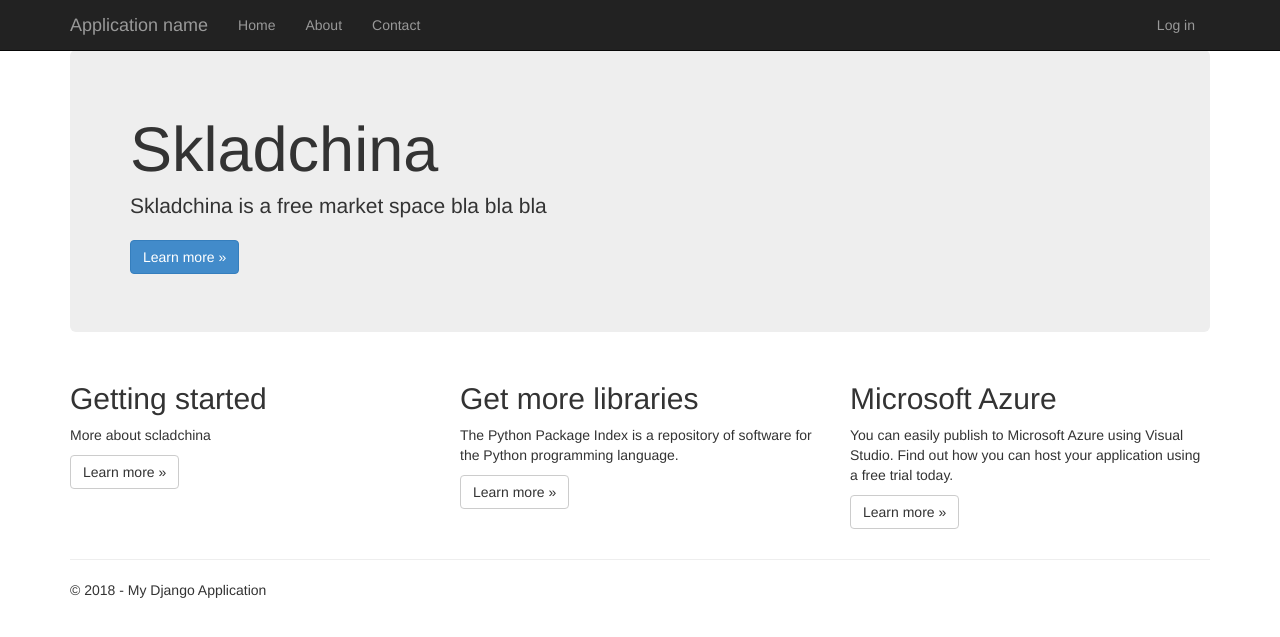
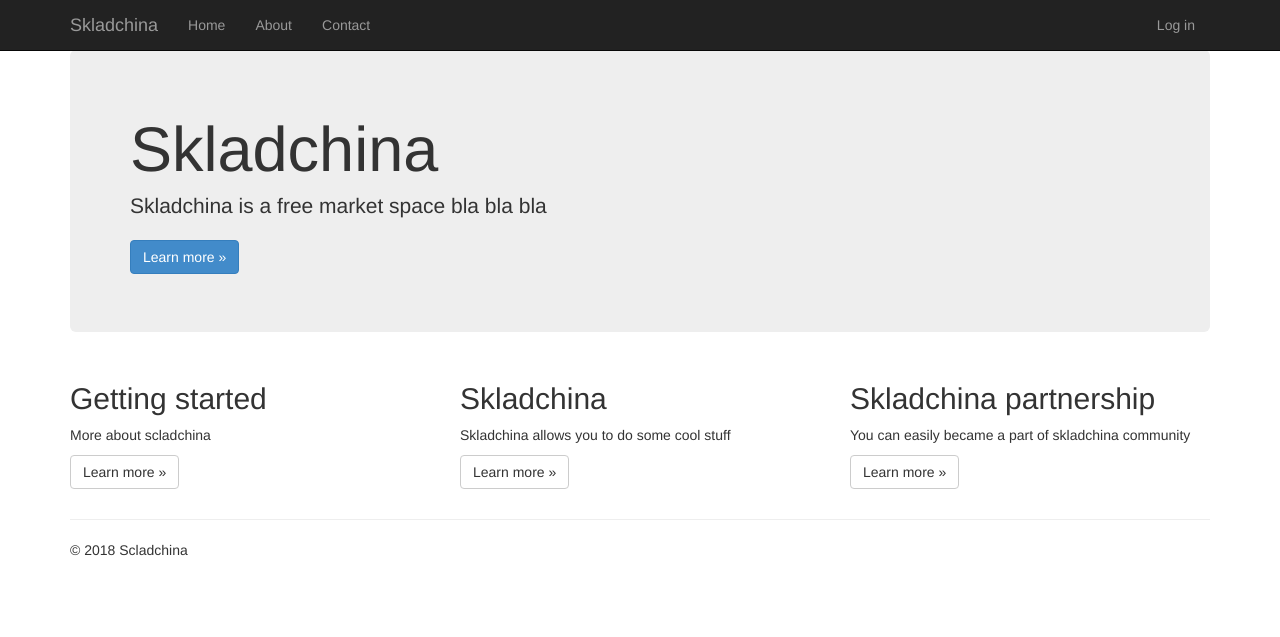
Before and after one commit to vladroov/Skladchina, a Django app: page / in a window 1280 px wide. Shown: the top 637 px of the page. Run offline with Django 3.2, Linux system fonts and the light colour scheme; some libraries are stand-ins or nearby versions.

Commit message:
Signed-off-by: vladroov <vladroov@gmail.com>

```diff
--- a/Skladchina/Skladchina/app/templates/app/about.html
+++ b/Skladchina/Skladchina/app/templates/app/about.html
@@ -2,9 +2,9 @@
 
 {% block content %}
 
-<h2>{{ title }}.</h2>
-<h3>{{ message }}</h3>
+<h2>Skladchina</h2>
+<h3>This is Scladchina</h3>
 
-<p>Use this area to provide additional information.</p>
+<p>This is additional information area.</p>
 
 {% endblock %}
--- a/Skladchina/Skladchina/app/templates/app/contact.html
+++ b/Skladchina/Skladchina/app/templates/app/contact.html
@@ -9,7 +9,6 @@
     Your adress<br />
     Your adress<br />
     <abbr title= Your phone here</abbr>
-    425.555.0100
 </address>
 
 <address>
--- a/Skladchina/Skladchina/app/templates/app/index.html
+++ b/Skladchina/Skladchina/app/templates/app/index.html
@@ -14,17 +14,17 @@
         <p>
             More about scladchina
         </p>
-        <p><a class="btn btn-default" href="http://www.djangobook.com/en/2.0/index.html">Learn more &raquo;</a></p>
+        <p><a class="btn btn-default" href="Sladchina">Learn more &raquo;</a></p>
     </div>
     <div class="col-md-4">
-        <h2>Get more libraries</h2>
-        <p>The Python Package Index is a repository of software for the Python programming language.</p>
-        <p><a class="btn btn-default" href="https://pypi.org/">Learn more &raquo;</a></p>
+        <h2>Skladchina</h2>
+        <p>Skladchina allows you to do some cool stuff</p>
+        <p><a class="btn btn-default" href="skladchina/cool-stuff">Learn more &raquo;</a></p>
     </div>
     <div class="col-md-4">
-        <h2>Microsoft Azure</h2>
-        <p>You can easily publish to Microsoft Azure using Visual Studio. Find out how you can host your application using a free trial today.</p>
-        <p><a class="btn btn-default" href="http://azure.microsoft.com">Learn more &raquo;</a></p>
+        <h2>Skladchina partnership</h2>
+        <p>You can easily became a part of skladchina community</p>
+        <p><a class="btn btn-default" href="skladchina/community">Learn more &raquo;</a></p>
     </div>
 </div>
 
--- a/Skladchina/Skladchina/app/templates/app/layout.html
+++ b/Skladchina/Skladchina/app/templates/app/layout.html
@@ -19,7 +19,7 @@
                     <span class="icon-bar"></span>
                     <span class="icon-bar"></span>
                 </button>
-                <a href="/" class="navbar-brand">Application name</a>
+                <a href="/" class="navbar-brand">Skladchina</a>
             </div>
             <div class="navbar-collapse collapse">
                 <ul class="nav navbar-nav">
@@ -36,7 +36,7 @@
 {% block content %}{% endblock %}
         <hr/>
         <footer>
-            <p>&copy; {{ year }} - My Django Application</p>
+            <p>&copy; {{ year }} Scladchina</p>
         </footer>
     </div>
 
--- a/Skladchina/Skladchina/app/templates/app/login.html
+++ b/Skladchina/Skladchina/app/templates/app/login.html
@@ -8,7 +8,7 @@
         <section id="loginForm">
             <form action="." method="post" class="form-horizontal">
                 {% csrf_token %}
-                <h4>Use a local account to log in.</h4>
+                <h4>Use your Skladchina account to log in.</h4>
                 <hr />
                 <div class="form-group">
                     <label for="id_username" class="col-md-2 control-label">User name</label>
```
